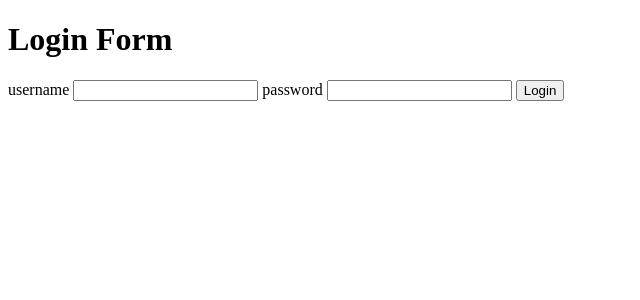
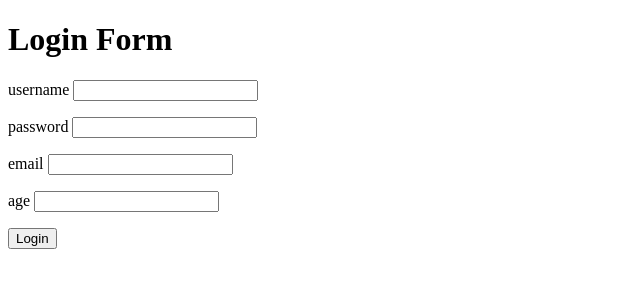
Before and after one commit to cuongvu3009/Flask-WTF, a Flask app: page / in a window 1280 px wide. Shown: the top 300 px of the page, without its empty margins (0-640 px from the left). Run offline with Flask 3, Linux system fonts and the light colour scheme.

Commit message:
more fields and validators

```diff
--- a/app.py
+++ b/app.py
@@ -1,15 +1,16 @@
 from flask import Flask, render_template
 from flask_wtf import FlaskForm
-from wtforms import StringField, PasswordField
+from wtforms import StringField, PasswordField, IntegerField, EmailField
 from wtforms.validators import InputRequired, Length
 
 class LoginForm(FlaskForm):
    username = StringField('username', validators=[InputRequired(), Length(min=2, max=20)])
    password = PasswordField('password', validators=[InputRequired(), Length(min=6, max=20)])
+   age = IntegerField('age', validators=[InputRequired()])
+   email = EmailField('email', validators=[InputRequired()])
 
 def create_app():
     app = Flask(__name__)
-    app.debug = True
     app.config['SECRET_KEY'] = 'MySecretKey!'
 
     @app.route('/', methods=['GET', 'POST'])
@@ -17,7 +18,7 @@ def create_app():
       form = LoginForm()
 
       if form.validate_on_submit():
-         return f'<h1>Username: {form.username.data} Password: {form.password.data}</h1>'
+         return f'<h1>Username: {form.username.data} | Password: {form.password.data} | Age: {form.age.data} | Email: {form.email.data}</h1>'
 
       return render_template('index.html', form=form)
 
--- a/templates/index.html
+++ b/templates/index.html
@@ -9,8 +9,33 @@
   <body>
     <h1>Login Form</h1>
     <form action="/" method="POST">
-      {{ form.csrf_token }} {{ form.username.label}} {{ form.username }} {{
-      form.password.label}} {{ form.password }}
+      {{ form.csrf_token }} {{ form.username.label }} {{ form.username }}
+      <ul>
+        {% for error in form.username.errors %}
+        <li>{{error}}</li>
+        {% endfor %}
+      </ul>
+
+      {{ form.password.label }} {{ form.password }}
+      <ul>
+        {% for error in form.password.errors %}
+        <li>{{error}}</li>
+        {% endfor %}
+      </ul>
+
+      {{ form.email.label }} {{ form.email }}
+      <ul>
+        {% for error in form.email.errors %}
+        <li>{{error}}</li>
+        {% endfor %}
+      </ul>
+
+      {{ form.age.label }} {{ form.age }}
+      <ul>
+        {% for error in form.age.errors %}
+        <li>{{error}}</li>
+        {% endfor %}
+      </ul>
       <button type="submit">Login</button>
     </form>
   </body>
```
